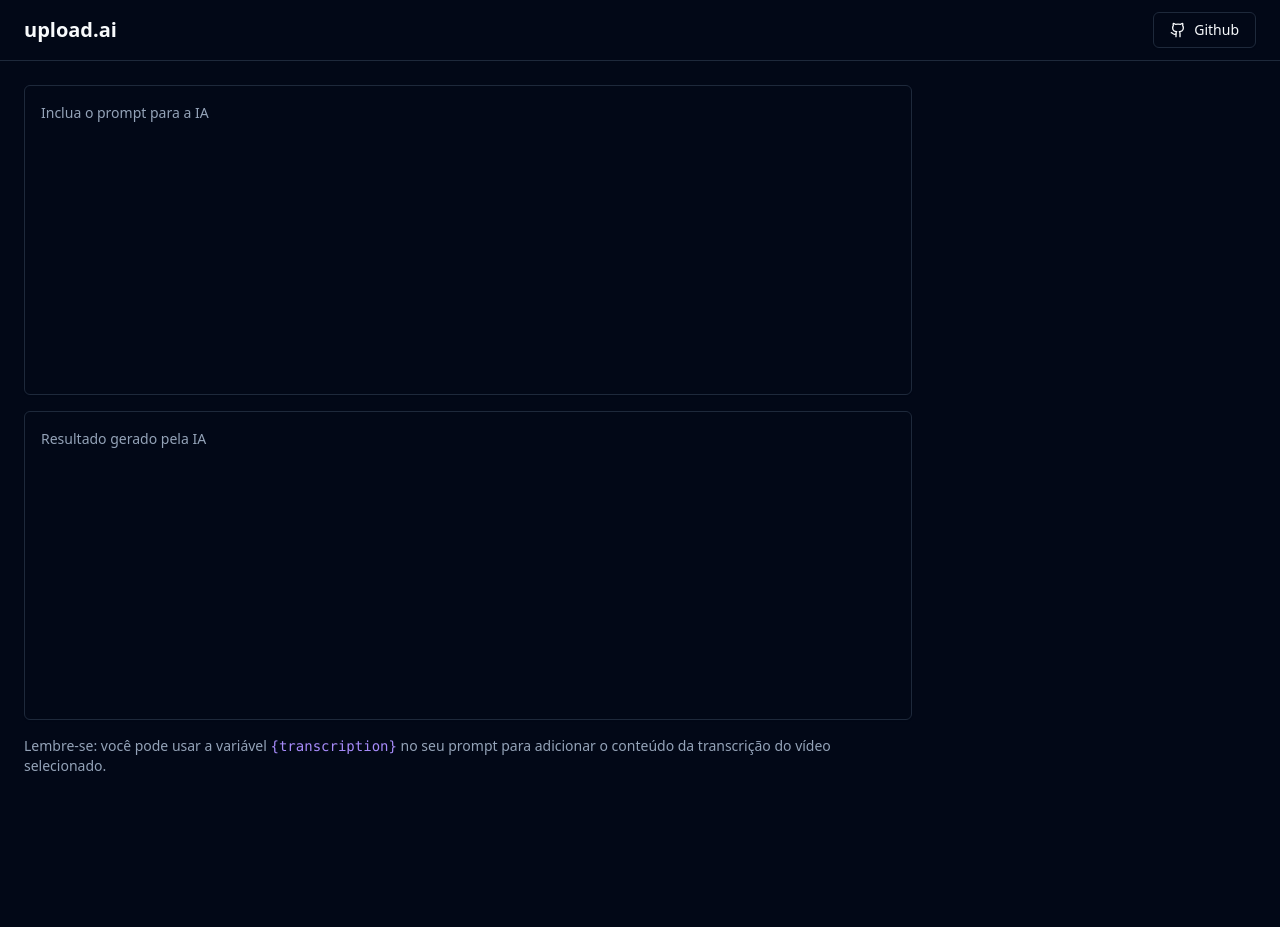
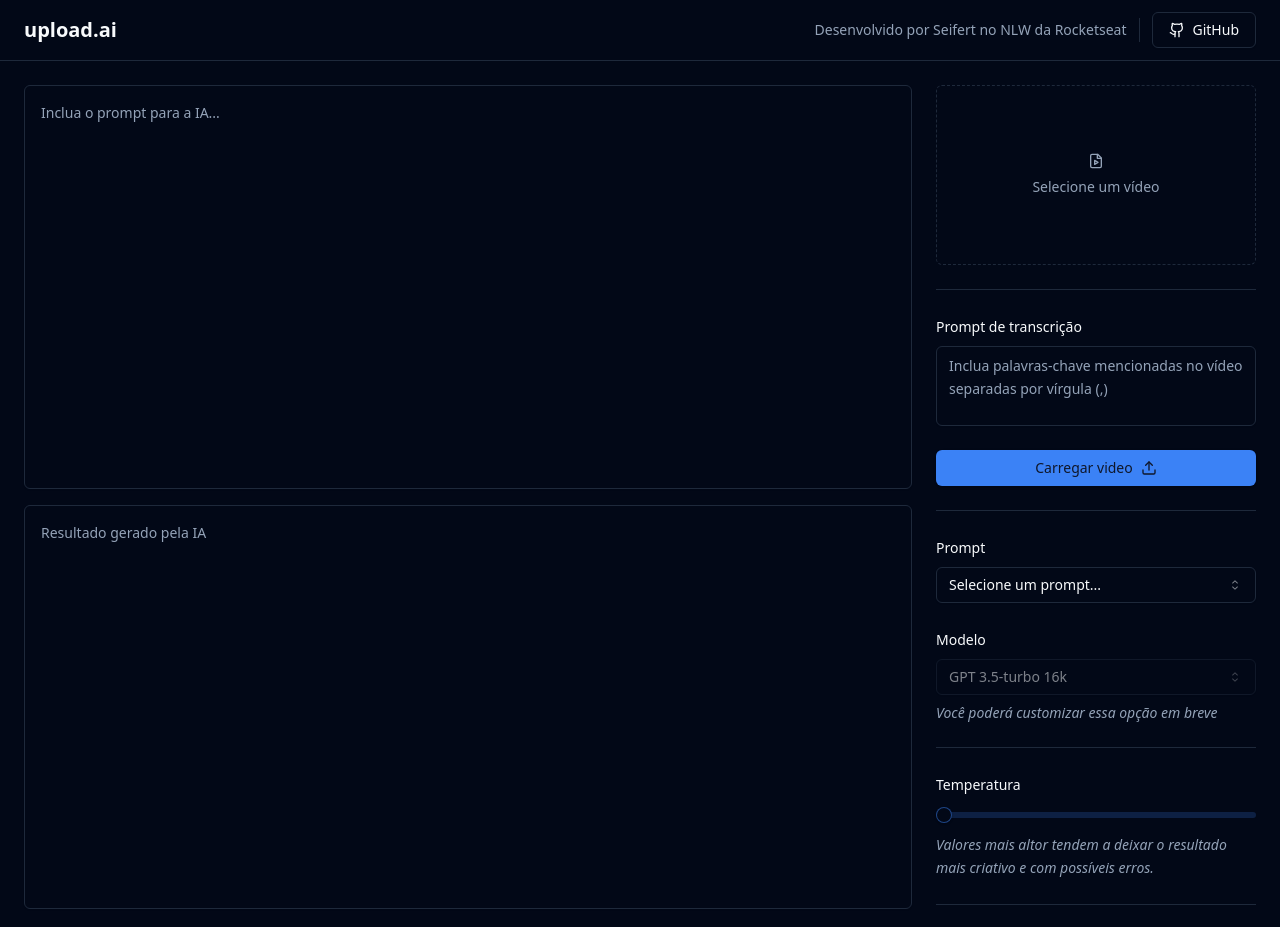
Before and after one commit to brunoseifert/UPLOAD-AI-FRONT, a React (Vite) app: page / in a window 1280 px wide. Shown: the top 927 px of the page. Before the commit the page ends 800 px from the top, so only its background shows below. Built offline with nearby package versions, Linux system fonts and the light colour scheme.

Commit message:
feat:front finish

```diff
--- a/package.json
+++ b/package.json
@@ -11,8 +11,12 @@
   },
   "dependencies": {
     "@radix-ui/react-icons": "^1.3.0",
+    "@radix-ui/react-label": "^2.0.2",
+    "@radix-ui/react-select": "^1.2.2",
     "@radix-ui/react-separator": "^1.0.3",
+    "@radix-ui/react-slider": "^1.1.2",
     "@radix-ui/react-slot": "^1.0.2",
+    "@radix-ui/themes": "^1.1.2",
     "class-variance-authority": "^0.7.0",
     "clsx": "^2.0.0",
     "lucide-react": "^0.276.0",
--- a/src/App.tsx
+++ b/src/App.tsx
@@ -1,18 +1,33 @@
-import { Github } from "lucide-react";
+import { Github, FileVideo, Upload, Wand2 } from "lucide-react";
 import { Button } from "./components/ui/button";
 import { Separator } from "./components/ui/separator";
 import { Textarea } from "./components/ui/textarea";
+import { Label } from "./components/ui/label";
+import {
+  Select,
+  SelectContent,
+  SelectItem,
+  SelectTrigger,
+  SelectValue,
+} from "./components/ui/select";
+import { Slider } from "./components/ui/slider";
 
 export function App() {
   return (
     <div className="min-h-screen flex flex-col">
-      <div className="px-6 py-3 flex items-center  justify-between border-b">
+      <div className="px-6 py-3 flex items-center justify-between border-b">
         <h1 className="text-xl font-bold">upload.ai</h1>
 
         <div className="flex items-center gap-3">
-          <Button variant={"outline"}>
+          <span className="text-sm text-muted-foreground">
+            Desenvolvido por Seifert no NLW da Rocketseat
+          </span>
+
+          <Separator orientation="vertical" className="h-6" />
+
+          <Button variant="outline">
             <Github className="w-4 h-4 mr-2" />
-            Github
+            GitHub
           </Button>
         </div>
       </div>
@@ -22,7 +37,7 @@ export function App() {
           <div className="grid grid-rows-2 gap-4 flex-1">
             <Textarea
               className="resize-none p-4 leading-relaxed"
-              placeholder="Inclua o prompt para a IA"
+              placeholder="Inclua o prompt para a IA..."
             />
             <Textarea
               className="resize-none p-4 leading-relaxed"
@@ -32,13 +47,101 @@ export function App() {
           </div>
 
           <p className="text-sm text-muted-foreground">
-            Lembre-se: você pode usar a variável{" "}
-            <code className="text-violet-400">{"{transcription}"}</code> no seu
+            Lembre-se: você pode utilizar a variável{" "}
+            <code className="text-violet-400">{`{transcription}`}</code> no seu
             prompt para adicionar o conteúdo da transcrição do vídeo
             selecionado.
           </p>
         </div>
-        <aside className="w-80"></aside>
+
+        <aside className="w-80 space-y-6">
+          <form className="space-y-6">
+            <label
+              htmlFor="video"
+              className="border flex rounded-md aspect-video cursor-pointer border-dashed text-sm flex-col gap-2 items-center justify-center text-muted-foreground  hover:border-violet-400 hover:text-violet-400"
+            >
+              <FileVideo className="w-4 h-4" />
+              Selecione um vídeo
+            </label>
+
+            <input
+              type="file"
+              id="video"
+              accept="video/mp4"
+              className="sr-only"
+            />
+
+            <Separator />
+
+            <div className="space-y-2">
+              <Label htmlFor="transcription_prompt">
+                Prompt de transcrição
+              </Label>
+              <Textarea
+                id="transcription_prompt"
+                className="h-20 leading-relaxed resize-none"
+                placeholder="Inclua palavras-chave mencionadas no vídeo separadas por vírgula (,)"
+              />
+            </div>
+
+            <Button type="submit" className="w-full">
+              Carregar video
+              <Upload className="w-4 h-4 ml-2" />
+            </Button>
+          </form>
+
+          <Separator />
+
+          <form className="space-y-6">
+            <div className="space-y-2">
+              <Label>Prompt</Label>
+              <Select>
+                <SelectTrigger>
+                  <SelectValue placeholder="Selecione um prompt..." />
+                </SelectTrigger>
+                <SelectContent>
+                  <SelectItem value="title">Título do YouTube</SelectItem>
+                  <SelectItem value="description">
+                    Descrição do YouTube
+                  </SelectItem>
+                </SelectContent>
+              </Select>
+            </div>
+
+            <div className="space-y-2">
+              <Label>Modelo</Label>
+              <Select disabled defaultValue="gpt3.5">
+                <SelectTrigger>
+                  <SelectValue />
+                </SelectTrigger>
+                <SelectContent>
+                  <SelectItem value="gpt3.5">GPT 3.5-turbo 16k</SelectItem>
+                </SelectContent>
+              </Select>
+              <span className="block text-sm text-muted-foreground italic">
+                Você poderá customizar essa opção em breve
+              </span>
+            </div>
+
+            <Separator />
+
+            <div className="space-y-4">
+              <Label>Temperatura</Label>
+              <Slider min={0} max={1} step={0.1} />
+              <span className="block text-sm text-muted-foreground italic leading-relaxed">
+                Valores mais altor tendem a deixar o resultado mais criativo e
+                com possíveis erros.
+              </span>
+            </div>
+
+            <Separator />
+
+            <Button type="submit" className="w-full">
+              Executar
+              <Wand2 className="w-4 h-4 ml-2" />
+            </Button>
+          </form>
+        </aside>
       </main>
     </div>
   );
--- /dev/null
+++ b/src/components/ui/label.tsx
@@ -0,0 +1,24 @@
+import * as React from "react";
+import * as LabelPrimitive from "@radix-ui/react-label";
+import { cva, type VariantProps } from "class-variance-authority";
+
+import { cn } from "@/lib/utils";
+
+const labelVariants = cva(
+  "text-sm font-medium leading-none peer-disabled:cursor-not-allowed peer-disabled:opacity-70"
+);
+
+const Label = React.forwardRef<
+  React.ElementRef<typeof LabelPrimitive.Root>,
+  React.ComponentPropsWithoutRef<typeof LabelPrimitive.Root> &
+    VariantProps<typeof labelVariants>
+>(({ className, ...props }, ref) => (
+  <LabelPrimitive.Root
+    ref={ref}
+    className={cn(labelVariants(), className)}
+    {...props}
+  />
+));
+Label.displayName = LabelPrimitive.Root.displayName;
+
+export { Label };
--- /dev/null
+++ b/src/components/ui/select.tsx
@@ -0,0 +1,118 @@
+import * as React from "react"
+import { CaretSortIcon, CheckIcon } from "@radix-ui/react-icons"
+import * as SelectPrimitive from "@radix-ui/react-select"
+
+import { cn } from "@/lib/utils"
+
+const Select = SelectPrimitive.Root
+
+const SelectGroup = SelectPrimitive.Group
+
+const SelectValue = SelectPrimitive.Value
+
+const SelectTrigger = React.forwardRef<
+  React.ElementRef<typeof SelectPrimitive.Trigger>,
+  React.ComponentPropsWithoutRef<typeof SelectPrimitive.Trigger>
+>(({ className, children, ...props }, ref) => (
+  <SelectPrimitive.Trigger
+    ref={ref}
+    className={cn(
+      "flex h-9 w-full items-center justify-between rounded-md border border-input bg-transparent px-3 py-2 text-sm shadow-sm ring-offset-background placeholder:text-muted-foreground focus:outline-none focus:ring-1 focus:ring-ring disabled:cursor-not-allowed disabled:opacity-50",
+      className
+    )}
+    {...props}
+  >
+    {children}
+    <SelectPrimitive.Icon asChild>
+      <CaretSortIcon className="h-4 w-4 opacity-50" />
+    </SelectPrimitive.Icon>
+  </SelectPrimitive.Trigger>
+))
+SelectTrigger.displayName = SelectPrimitive.Trigger.displayName
+
+const SelectContent = React.forwardRef<
+  React.ElementRef<typeof SelectPrimitive.Content>,
+  React.ComponentPropsWithoutRef<typeof SelectPrimitive.Content>
+>(({ className, children, position = "popper", ...props }, ref) => (
+  <SelectPrimitive.Portal>
+    <SelectPrimitive.Content
+      ref={ref}
+      className={cn(
+        "relative z-50 min-w-[8rem] overflow-hidden rounded-md border bg-popover text-popover-foreground shadow-md data-[state=open]:animate-in data-[state=closed]:animate-out data-[state=closed]:fade-out-0 data-[state=open]:fade-in-0 data-[state=closed]:zoom-out-95 data-[state=open]:zoom-in-95 data-[side=bottom]:slide-in-from-top-2 data-[side=left]:slide-in-from-right-2 data-[side=right]:slide-in-from-left-2 data-[side=top]:slide-in-from-bottom-2",
+        position === "popper" &&
+          "data-[side=bottom]:translate-y-1 data-[side=left]:-translate-x-1 data-[side=right]:translate-x-1 data-[side=top]:-translate-y-1",
+        className
+      )}
+      position={position}
+      {...props}
+    >
+      <SelectPrimitive.Viewport
+        className={cn(
+          "p-1",
+          position === "popper" &&
+            "h-[var(--radix-select-trigger-height)] w-full min-w-[var(--radix-select-trigger-width)]"
+        )}
+      >
+        {children}
+      </SelectPrimitive.Viewport>
+    </SelectPrimitive.Content>
+  </SelectPrimitive.Portal>
+))
+SelectContent.displayName = SelectPrimitive.Content.displayName
+
+const SelectLabel = React.forwardRef<
+  React.ElementRef<typeof SelectPrimitive.Label>,
+  React.ComponentPropsWithoutRef<typeof SelectPrimitive.Label>
+>(({ className, ...props }, ref) => (
+  <SelectPrimitive.Label
+    ref={ref}
+    className={cn("px-2 py-1.5 text-sm font-semibold", className)}
+    {...props}
+  />
+))
+SelectLabel.displayName = SelectPrimitive.Label.displayName
+
+const SelectItem = React.forwardRef<
+  React.ElementRef<typeof SelectPrimitive.Item>,
+  React.ComponentPropsWithoutRef<typeof SelectPrimitive.Item>
+>(({ className, children, ...props }, ref) => (
+  <SelectPrimitive.Item
+    ref={ref}
+    className={cn(
+      "relative flex w-full cursor-default select-none items-center rounded-sm py-1.5 pl-2 pr-8 text-sm outline-none focus:bg-accent focus:text-accent-foreground data-[disabled]:pointer-events-none data-[disabled]:opacity-50",
+      className
+    )}
+    {...props}
+  >
+    <span className="absolute right-2 flex h-3.5 w-3.5 items-center justify-center">
+      <SelectPrimitive.ItemIndicator>
+        <CheckIcon className="h-4 w-4" />
+      </SelectPrimitive.ItemIndicator>
+    </span>
+    <SelectPrimitive.ItemText>{children}</SelectPrimitive.ItemText>
+  </SelectPrimitive.Item>
+))
+SelectItem.displayName = SelectPrimitive.Item.displayName
+
+const SelectSeparator = React.forwardRef<
+  React.ElementRef<typeof SelectPrimitive.Separator>,
+  React.ComponentPropsWithoutRef<typeof SelectPrimitive.Separator>
+>(({ className, ...props }, ref) => (
+  <SelectPrimitive.Separator
+    ref={ref}
+    className={cn("-mx-1 my-1 h-px bg-muted", className)}
+    {...props}
+  />
+))
+SelectSeparator.displayName = SelectPrimitive.Separator.displayName
+
+export {
+  Select,
+  SelectGroup,
+  SelectValue,
+  SelectTrigger,
+  SelectContent,
+  SelectLabel,
+  SelectItem,
+  SelectSeparator,
+}
--- /dev/null
+++ b/src/components/ui/slider.tsx
@@ -0,0 +1,26 @@
+import * as React from "react"
+import * as SliderPrimitive from "@radix-ui/react-slider"
+
+import { cn } from "@/lib/utils"
+
+const Slider = React.forwardRef<
+  React.ElementRef<typeof SliderPrimitive.Root>,
+  React.ComponentPropsWithoutRef<typeof SliderPrimitive.Root>
+>(({ className, ...props }, ref) => (
+  <SliderPrimitive.Root
+    ref={ref}
+    className={cn(
+      "relative flex w-full touch-none select-none items-center",
+      className
+    )}
+    {...props}
+  >
+    <SliderPrimitive.Track className="relative h-1.5 w-full grow overflow-hidden rounded-full bg-primary/20">
+      <SliderPrimitive.Range className="absolute h-full bg-primary" />
+    </SliderPrimitive.Track>
+    <SliderPrimitive.Thumb className="block h-4 w-4 rounded-full border border-primary/50 bg-background shadow transition-colors focus-visible:outline-none focus-visible:ring-1 focus-visible:ring-ring disabled:pointer-events-none disabled:opacity-50" />
+  </SliderPrimitive.Root>
+))
+Slider.displayName = SliderPrimitive.Root.displayName
+
+export { Slider }
```
Also changed, not shown: src/components/ui/separator.tsx (+6 -6 lines), 1 other file (tests, documents, lock files or other folders).
